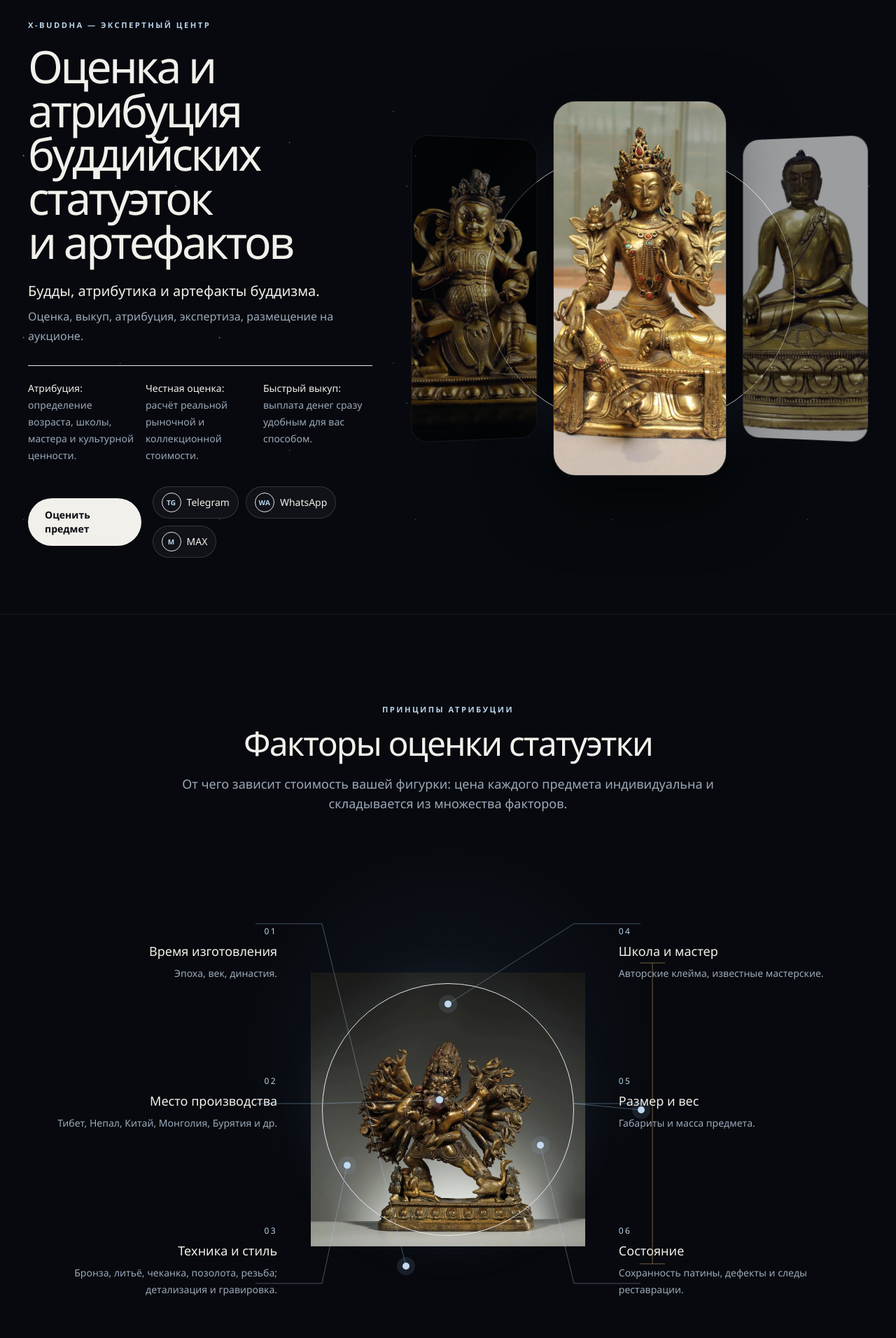
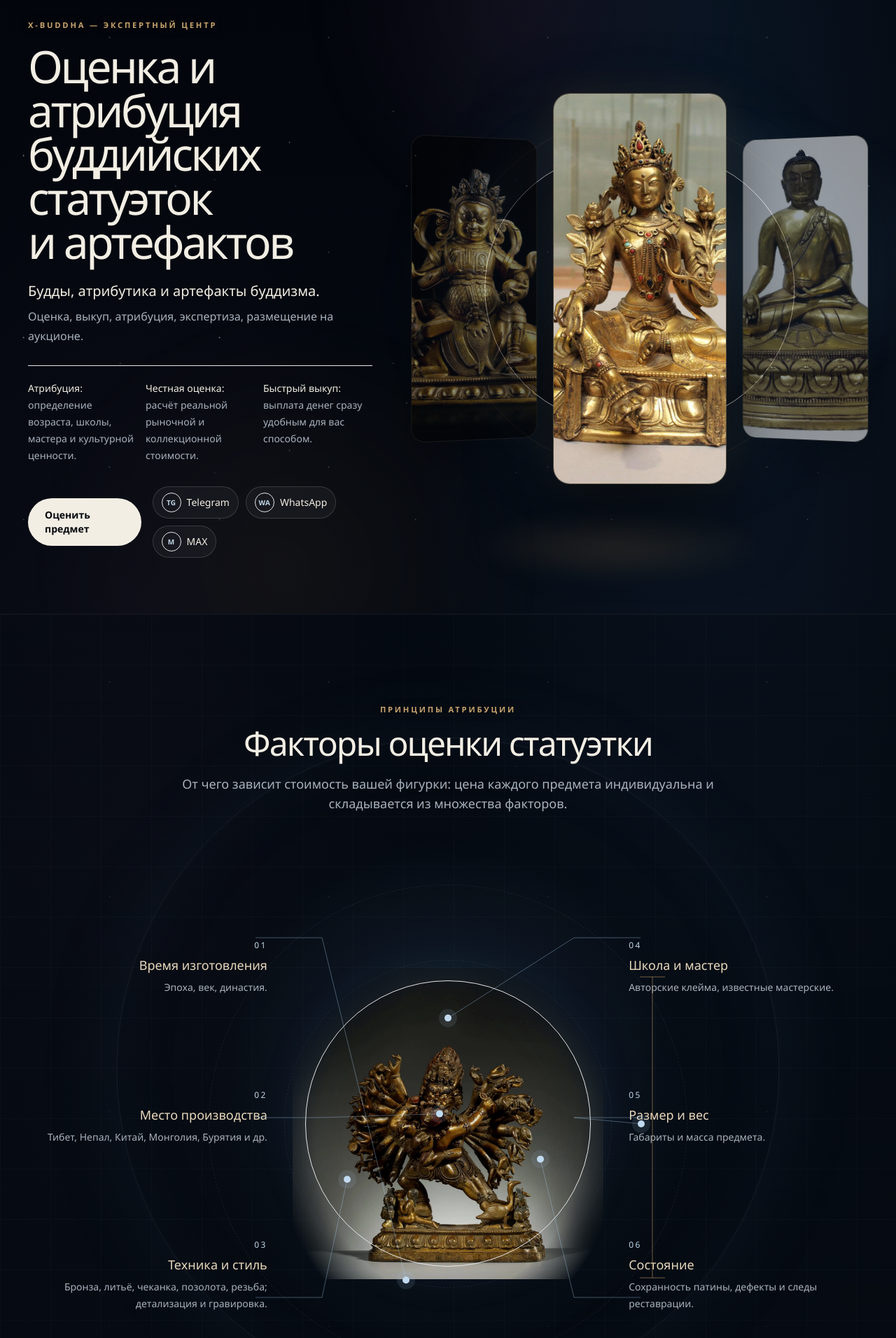
Before and after one commit to serfman/x-buddha, a Next.js app: page / in a window 1280 px wide. Shown: the part 100-2012 px from the top of the page at 70% size. Built offline with nearby package versions, Linux system fonts and the light colour scheme.

Commit message:
Refine X-Buddha art direction

```diff
--- a/src/app/globals.css
+++ b/src/app/globals.css
@@ -3,14 +3,14 @@
 @tailwind utilities;
 
 :root {
-  --color-bg-primary: #07090e;
-  --color-bg-secondary: #0c1119;
-  --color-text-primary: #f1f0eb;
-  --color-text-muted: #9ca9b9;
-  --color-accent-cold: #b7d2e8;
-  --color-accent-bronze: #a77c4e;
-  --color-border: rgba(190, 210, 230, 0.13);
-  --shadow-glow: 0 0 42px rgba(154, 194, 226, 0.14);
+  --color-bg-primary: #04070c;
+  --color-bg-secondary: #09111c;
+  --color-text-primary: #f2eee4;
+  --color-text-muted: #a9b2bd;
+  --color-accent-cold: #bfd5e7;
+  --color-accent-bronze: #b28a55;
+  --color-border: rgba(196, 173, 132, 0.15);
+  --shadow-glow: 0 0 54px rgba(154, 194, 226, 0.15);
   --radius-sm: 0.75rem;
   --radius-md: 1.25rem;
   --radius-lg: 2rem;
@@ -19,11 +19,11 @@
 
 * { box-sizing: border-box; }
 html { scroll-behavior: smooth; background: var(--color-bg-primary); }
-body { margin: 0; overflow-x: hidden; background: var(--color-bg-primary); color: var(--color-text-primary); font-family: Manrope, "Segoe UI", Arial, sans-serif; text-rendering: optimizeLegibility; }
+body { margin: 0; overflow-x: hidden; background: #03060b; color: var(--color-text-primary); font-family: Manrope, "Segoe UI", Arial, sans-serif; text-rendering: optimizeLegibility; }
 ::selection { background: rgba(183, 210, 232, .25); color: white; }
 :focus-visible { outline: 2px solid var(--color-accent-cold); outline-offset: 3px; }
 
-.eyebrow { font-size: .7rem; line-height: 1rem; font-weight: 600; letter-spacing: .22em; text-transform: uppercase; color: var(--color-accent-cold); }
+.eyebrow { font-size: .7rem; line-height: 1rem; font-weight: 600; letter-spacing: .25em; text-transform: uppercase; color: #c7a36d; text-shadow: 0 0 24px rgba(190, 145, 80, .22); }
 .star-field {
   opacity: .45;
   background-image:
@@ -33,6 +33,231 @@ body { margin: 0; overflow-x: hidden; background: var(--color-bg-primary); color
     radial-gradient(circle at 88% 69%, rgba(255,255,255,.55) 0 1px, transparent 1.2px);
   background-size: 280px 260px, 330px 310px, 390px 360px, 470px 440px;
   mask-image: linear-gradient(to bottom, black 0%, rgba(0,0,0,.8) 70%, transparent 100%);
+}
+
+.home-exhibition {
+  position: relative;
+  isolation: isolate;
+  background:
+    radial-gradient(ellipse at 80% 5%, rgba(31, 68, 107, .24), transparent 31%),
+    radial-gradient(ellipse at 15% 28%, rgba(82, 53, 87, .09), transparent 24%),
+    linear-gradient(180deg, #02050b 0%, #060b13 29%, #070c13 58%, #04070b 100%);
+}
+.home-exhibition::before {
+  content: "";
+  position: absolute;
+  inset: 0;
+  z-index: -1;
+  pointer-events: none;
+  opacity: .2;
+  background-image:
+    radial-gradient(circle, rgba(255,255,255,.72) 0 1px, transparent 1.35px),
+    radial-gradient(circle, rgba(184,211,234,.5) 0 1px, transparent 1.25px);
+  background-position: 0 0, 91px 147px;
+  background-size: 313px 307px, 431px 419px;
+  mask-image: linear-gradient(to bottom, black 0%, rgba(0,0,0,.68) 36%, rgba(0,0,0,.24) 72%, transparent 100%);
+}
+
+.hero-exhibition::before {
+  content: "";
+  position: absolute;
+  inset: -10%;
+  pointer-events: none;
+  background:
+    radial-gradient(ellipse at 73% 48%, rgba(78, 131, 175, .22), transparent 25%),
+    radial-gradient(ellipse at 57% 16%, rgba(104, 63, 106, .12), transparent 25%),
+    radial-gradient(ellipse at 35% 86%, rgba(159, 117, 66, .07), transparent 26%);
+  filter: blur(8px);
+}
+.hero-exhibition::after {
+  content: "";
+  position: absolute;
+  inset: auto 13% 2.5rem 51%;
+  height: 7rem;
+  pointer-events: none;
+  background: radial-gradient(ellipse, rgba(192, 151, 91, .17), transparent 66%);
+  filter: blur(13px);
+}
+
+.statue-gallery::before {
+  content: "";
+  position: absolute;
+  inset: 7% 9% 4%;
+  border: 1px solid rgba(201, 168, 116, .14);
+  border-radius: 50%;
+  box-shadow: inset 0 0 80px rgba(124, 170, 208, .08), 0 0 120px rgba(94, 139, 181, .12);
+  pointer-events: none;
+}
+.statue-gallery__frame {
+  border-color: rgba(199, 169, 120, .17);
+  box-shadow: 0 26px 70px rgba(0,0,0,.48), inset 0 0 0 1px rgba(255,255,255,.035);
+}
+.statue-gallery__frame--active {
+  border-color: rgba(208, 175, 119, .36);
+  box-shadow: 0 42px 110px rgba(0,0,0,.68), 0 0 54px rgba(186, 144, 81, .12), inset 0 0 0 1px rgba(255,239,207,.05);
+}
+.statue-gallery__frame--active::after {
+  content: "";
+  position: absolute;
+  inset: 0;
+  pointer-events: none;
+  background: linear-gradient(115deg, rgba(255,245,220,.1), transparent 21%, transparent 73%, rgba(150,194,231,.055));
+  mix-blend-mode: screen;
+}
+
+.evaluation-lab {
+  background:
+    linear-gradient(rgba(171,203,229,.025) 1px, transparent 1px),
+    linear-gradient(90deg, rgba(171,203,229,.025) 1px, transparent 1px),
+    radial-gradient(ellipse at 50% 56%, rgba(38, 81, 117, .18), transparent 38%),
+    linear-gradient(180deg, rgba(4,9,16,.3), rgba(5,10,17,.76));
+  background-size: 72px 72px, 72px 72px, auto, auto;
+}
+.evaluation-lab::before {
+  content: "";
+  position: absolute;
+  inset: 11rem 50% auto;
+  width: min(74vw, 960px);
+  aspect-ratio: 1;
+  transform: translateX(-50%);
+  border: 1px solid rgba(171,204,232,.09);
+  border-radius: 50%;
+  box-shadow: 0 0 130px rgba(91,141,181,.08), inset 0 0 110px rgba(73,116,153,.05);
+  pointer-events: none;
+}
+.evaluation-lab__diagram::before,
+.evaluation-lab__diagram::after {
+  content: "";
+  position: absolute;
+  left: 50%;
+  top: 50%;
+  border: 1px dashed rgba(181,210,233,.09);
+  border-radius: 50%;
+  transform: translate(-50%, -50%);
+  pointer-events: none;
+}
+.evaluation-lab__diagram::before { width: 57%; aspect-ratio: 1; }
+.evaluation-lab__diagram::after { width: 39%; aspect-ratio: 1; }
+.evaluation-lab__specimen::after {
+  content: "";
+  position: absolute;
+  inset: 77% 17% 7%;
+  z-index: -1;
+  border-radius: 50%;
+  background: radial-gradient(ellipse, rgba(197,154,92,.24), transparent 68%);
+  filter: blur(13px);
+}
+.artifact-specimen-image {
+  filter: saturate(1.08) contrast(1.13) brightness(.88) drop-shadow(0 30px 30px rgba(0,0,0,.65)) drop-shadow(0 0 24px rgba(190,147,84,.13));
+  mask-image: radial-gradient(ellipse at 50% 57%, black 47%, rgba(0,0,0,.92) 60%, transparent 78%);
+}
+.evaluation-lab h3 { color: #e8d8bd; }
+
+.process-orbit {
+  background:
+    radial-gradient(ellipse at 12% 20%, rgba(55,91,126,.12), transparent 28%),
+    radial-gradient(ellipse at 82% 73%, rgba(113,78,50,.07), transparent 27%),
+    linear-gradient(180deg, rgba(7,13,21,.74), rgba(4,9,15,.55));
+}
+.process-orbit__steps::after {
+  content: "";
+  position: absolute;
+  left: 1.75rem;
+  top: 2rem;
+  bottom: 2rem;
+  width: 1px;
+  background: linear-gradient(to bottom, rgba(198,162,108,.42), rgba(156,193,223,.13), transparent);
+  pointer-events: none;
+}
+.process-orbit__steps li { z-index: 1; }
+.process-orbit__steps li > span {
+  background: transparent;
+  color: rgba(208,178,131,.8);
+  text-shadow: 0 0 34px rgba(183,139,77,.25);
+}
+
+.museum-video {
+  background: radial-gradient(ellipse at 72% 42%, rgba(46,87,124,.13), transparent 35%);
+}
+.museum-video__frame {
+  border-color: rgba(199,164,109,.24);
+  box-shadow: 0 34px 95px rgba(0,0,0,.56), 0 0 0 9px rgba(190,154,96,.025), 0 0 0 10px rgba(195,164,116,.09);
+}
+.museum-video__frame::after {
+  content: "";
+  position: absolute;
+  inset: 0;
+  pointer-events: none;
+  box-shadow: inset 0 0 70px rgba(0,0,0,.55);
+}
+
+.final-exhibition { background: #02050a; }
+.final-exhibition__himalayas {
+  object-position: center 48%;
+  filter: saturate(.64) contrast(1.11) brightness(.58) sepia(.08);
+}
+.final-exhibition::before {
+  content: "";
+  position: absolute;
+  inset: 0;
+  z-index: 1;
+  pointer-events: none;
+  background:
+    radial-gradient(ellipse at 69% 13%, rgba(109,149,183,.13), transparent 24%),
+    linear-gradient(180deg, rgba(2,5,10,.13) 0%, rgba(3,7,12,.03) 30%, rgba(7,10,13,.56) 57%, rgba(4,6,9,.94) 100%);
+}
+.final-exhibition::after {
+  content: "";
+  position: absolute;
+  inset: 42% -10% auto;
+  z-index: 2;
+  height: 36%;
+  pointer-events: none;
+  background:
+    radial-gradient(ellipse at 28% 50%, rgba(212,218,218,.16), transparent 32%),
+    radial-gradient(ellipse at 70% 50%, rgba(185,196,201,.17), transparent 34%);
+  filter: blur(24px);
+}
+.final-exhibition > div:not(.final-exhibition__thangka) { z-index: 3; }
+.final-exhibition__thangka {
+  z-index: 4;
+  border-color: rgba(213,178,119,.34);
+  box-shadow: 0 40px 95px rgba(0,0,0,.72), 0 0 0 8px rgba(105,74,39,.28), 0 0 50px rgba(201,154,89,.12);
+}
+.final-exhibition__thangka::before {
+  content: "";
+  position: absolute;
+  inset: -5% auto 18% -41%;
+  width: 74%;
+  z-index: 2;
+  opacity: .38;
+  transform: rotate(-6deg);
+  background: url('/seed_photos/footer_2026-07-31 15.49.49.jpeg') center/cover no-repeat;
+  border: 1px solid rgba(211,177,119,.28);
+  box-shadow: 0 25px 60px rgba(0,0,0,.7);
+}
+
+@media (min-width: 1024px) {
+  .process-orbit__steps::after { left: 0; right: 0; top: 2rem; bottom: auto; width: auto; height: 1px; background: linear-gradient(to right, rgba(198,162,108,.42), rgba(156,193,223,.2), transparent); }
+}
+
+@media (max-width: 767px) {
+  .hero-exhibition::after { inset-inline: 12%; }
+  .evaluation-lab { background-size: 48px 48px, 48px 48px, auto, auto; }
+  .final-exhibition__himalayas { object-position: 58% center; }
+  .final-exhibition::after {
+    inset: 25% -7% auto auto;
+    width: 54%;
+    height: 45%;
+    opacity: .3;
+    background:
+      linear-gradient(180deg, rgba(4,7,11,.08), rgba(4,7,11,.6)),
+      url('/seed_photos/footer_2026-07-31 15.49.49.jpeg') center/cover no-repeat;
+    border: 1px solid rgba(205,170,112,.2);
+    box-shadow: 0 26px 65px rgba(0,0,0,.58);
+    filter: none;
+    transform: rotate(3deg);
+  }
 }
 .article-body { color: var(--color-text-muted); font-size: 1.05rem; line-height: 1.85; }
 .article-body section + section { margin-top: 3rem; }
--- a/src/app/page.tsx
+++ b/src/app/page.tsx
@@ -9,5 +9,5 @@ import { site } from "@/data/site";
 export const metadata: Metadata = { title: "Оценка буддийских статуэток", description: "Оценка, выкуп, атрибуция, экспертиза и размещение буддийских артефактов на аукционе." };
 
 export default function Home() {
-  return <main><HeroSection /><EvaluationFactorsSection /><EvaluationProcessSection /><VideoSection url={site.rutubeUrl} /><FinalSection /></main>;
+  return <main className="home-exhibition"><HeroSection /><EvaluationFactorsSection /><EvaluationProcessSection /><VideoSection url={site.rutubeUrl} /><FinalSection /></main>;
 }
--- a/src/components/sections/EvaluationFactorsSection.tsx
+++ b/src/components/sections/EvaluationFactorsSection.tsx
@@ -17,16 +17,16 @@ function FactorCopy({ index }: { index: number }) {
 
 export function EvaluationFactorsSection() {
   return (
-    <section id="evaluation" className="relative overflow-hidden border-t border-white/[0.06] py-24 sm:py-32">
+    <section id="evaluation" className="evaluation-lab relative overflow-hidden border-t border-white/[0.06] py-24 sm:py-32">
       <div className="absolute inset-0 bg-[radial-gradient(circle_at_50%_52%,rgba(109,151,190,.1),transparent_34%)]" aria-hidden="true" />
       <Container className="relative">
         <SectionHeading eyebrow="Принципы атрибуции" title="Факторы оценки статуэтки" description="От чего зависит стоимость вашей фигурки: цена каждого предмета индивидуальна и складывается из множества факторов." align="center" />
 
-        <div className="relative mt-16 hidden min-h-[720px] grid-cols-[1fr_1.1fr_1fr] items-center gap-12 lg:grid">
+        <div className="evaluation-lab__diagram relative mt-16 hidden min-h-[760px] grid-cols-[1fr_1.3fr_1fr] items-center gap-9 lg:grid">
           <div className="z-10 flex h-[610px] flex-col justify-between py-9 text-right">{[0, 1, 2].map((index) => <FactorCopy key={index} index={index} />)}</div>
-          <div className="relative z-10 mx-auto aspect-square w-full max-w-[520px]">
+          <div className="evaluation-lab__specimen relative z-10 mx-auto aspect-square w-full max-w-[590px]">
             <div className="absolute inset-[4%] rounded-full border border-cold/15 shadow-[0_0_80px_rgba(137,181,219,.1)]" />
-            <Image src={centerImage} alt="Центральная статуэтка для схемы факторов оценки" fill sizes="520px" className="object-contain mix-blend-lighten" />
+            <Image src={centerImage} alt="Центральная статуэтка для схемы факторов оценки" fill sizes="590px" className="artifact-specimen-image object-contain mix-blend-lighten" />
           </div>
           <div className="z-10 flex h-[610px] flex-col justify-between py-9">{[3, 4, 5].map((index) => <FactorCopy key={index} index={index} />)}</div>
           <svg viewBox="0 0 1200 720" className="pointer-events-none absolute inset-0 z-20 h-full w-full" aria-hidden="true">
@@ -43,9 +43,9 @@ export function EvaluationFactorsSection() {
         </div>
 
         <div className="mt-12 lg:hidden">
-          <div className="relative mx-auto aspect-square w-full max-w-[560px]">
+          <div className="evaluation-lab__specimen relative mx-auto aspect-square w-full max-w-[560px]">
             <div className="absolute inset-[6%] rounded-full border border-cold/15" />
-            <Image src={centerImage} alt="Статуэтка с маркерами факторов оценки" fill sizes="(max-width: 768px) 95vw, 560px" className="object-contain mix-blend-lighten" />
+            <Image src={centerImage} alt="Статуэтка с маркерами факторов оценки" fill sizes="(max-width: 768px) 95vw, 560px" className="artifact-specimen-image object-contain mix-blend-lighten" />
             {evaluationFactors.map((factor) => <span key={factor.number} className="absolute z-10 grid size-8 -translate-x-1/2 -translate-y-1/2 place-items-center rounded-full border border-cold/50 bg-ink/85 text-[11px] font-medium text-cold shadow-[0_0_18px_rgba(164,201,233,.18)]" style={{ left: `${factor.point.x}%`, top: `${factor.point.y}%` }}>{factor.number}</span>)}
           </div>
           <div className="mt-8 grid gap-x-8 gap-y-7 sm:grid-cols-2">{evaluationFactors.map((_, index) => <FactorCopy key={index} index={index} />)}</div>
--- a/src/components/sections/EvaluationProcessSection.tsx
+++ b/src/components/sections/EvaluationProcessSection.tsx
@@ -10,10 +10,10 @@ const steps = [
 
 export function EvaluationProcessSection() {
   return (
-    <section id="process" className="border-t border-white/[0.06] bg-panel/40 py-24 sm:py-32">
+    <section id="process" className="process-orbit relative overflow-hidden border-t border-white/[0.06] py-24 sm:py-32">
       <Container>
         <SectionHeading eyebrow="Три простых шага" title="Как узнать стоимость прямо сейчас?" description="Вам не нужно никуда ехать. Оценка проходит полностью онлайн." />
-        <ol className="relative mt-14 grid gap-8 lg:grid-cols-3 lg:gap-0">
+        <ol className="process-orbit__steps relative mt-14 grid gap-8 lg:grid-cols-3 lg:gap-0">
           <span className="absolute left-0 right-0 top-8 hidden h-px bg-gradient-to-r from-cold/45 via-cold/20 to-transparent lg:block" aria-hidden="true" />
           {steps.map((step, index) => (
             <li key={step} className="relative pr-7 lg:pr-14">
--- a/src/components/sections/HeroSection.tsx
+++ b/src/components/sections/HeroSection.tsx
@@ -7,7 +7,7 @@ import { site } from "@/data/site";
 
 export function HeroSection() {
   return (
-    <section className="relative flex min-h-svh items-center overflow-hidden pb-16 pt-28 sm:pt-32 lg:pb-20" aria-labelledby="hero-title">
+    <section className="hero-exhibition relative flex min-h-svh items-center overflow-hidden pb-16 pt-28 sm:pt-32 lg:pb-20" aria-labelledby="hero-title">
       <div className="star-field absolute inset-0" aria-hidden="true" />
       <div className="absolute -left-32 top-1/4 h-96 w-96 rounded-full bg-cold/[0.06] blur-3xl" aria-hidden="true" />
       <Container className="relative grid items-center gap-12 lg:grid-cols-[.86fr_1.14fr] lg:gap-8 xl:gap-14">
--- a/src/components/sections/VideoSection.tsx
+++ b/src/components/sections/VideoSection.tsx
@@ -7,11 +7,11 @@ export function VideoSection({ url }: { url: string }) {
   const [active, setActive] = useState(false);
   const canPlay = Boolean(url);
   return (
-    <section className="border-t border-white/[0.06] py-24 sm:py-32" aria-labelledby="video-title">
+    <section className="museum-video relative overflow-hidden border-t border-white/[0.06] py-24 sm:py-32" aria-labelledby="video-title">
       <Container>
         <div className="grid items-end gap-8 lg:grid-cols-[.65fr_1.35fr] lg:gap-14">
           <div><p className="eyebrow">Видеоэкспозиция</p><h2 id="video-title" className="mt-4 text-balance text-3xl font-medium tracking-[-.04em] text-milk sm:text-4xl lg:text-5xl">Методы оценки бронзовых фигур Азии</h2><p className="mt-5 leading-7 text-muted">На что обращает внимание специалист при первичном осмотре предмета.</p></div>
-          <div className="relative aspect-video overflow-hidden rounded-[1.5rem] border border-white/10 bg-[radial-gradient(circle_at_50%_40%,rgba(143,178,210,.13),transparent_35%),#090c13]">
+          <div className="museum-video__frame relative aspect-video overflow-hidden rounded-[1rem] border border-white/10 bg-[radial-gradient(circle_at_50%_40%,rgba(143,178,210,.13),transparent_35%),#090c13]">
             {active && canPlay ? <iframe src={url} title="Методы оценки бронзовых фигур Азии" allow="fullscreen; picture-in-picture" className="absolute inset-0 h-full w-full" /> : (
               <button type="button" disabled={!canPlay} onClick={() => setActive(true)} className="group absolute inset-0 flex flex-col items-center justify-center gap-4 text-milk disabled:cursor-default" aria-label={canPlay ? "Воспроизвести видео" : "Видео скоро появится"}>
                 <span className="grid size-20 place-items-center rounded-full border border-cold/40 bg-cold/[0.08] transition group-enabled:hover:scale-105 group-enabled:hover:bg-cold/[0.14]"><span className="ml-1 block h-0 w-0 border-y-[9px] border-l-[14px] border-y-transparent border-l-milk" /></span>
--- a/src/components/slider/StatueSlider.tsx
+++ b/src/components/slider/StatueSlider.tsx
@@ -22,17 +22,17 @@ export function StatueSlider({ images }: { images: string[] }) {
   if (!hasImages) return <div className="aspect-[4/5] rounded-[2rem] border border-white/10 bg-white/[0.03]" aria-label="Изображения скоро появятся" />;
 
   return (
-    <div className="relative mx-auto w-full max-w-[780px]" aria-roledescription="автоматическая карусель" aria-label="Буддийские статуэтки">
+    <div className="statue-gallery relative mx-auto w-full max-w-[780px]" aria-roledescription="автоматическая карусель" aria-label="Буддийские статуэтки">
       <div className="pointer-events-none absolute left-1/2 top-1/2 size-[68%] -translate-x-1/2 -translate-y-1/2 rounded-full border border-cold/20 shadow-[0_0_110px_rgba(149,190,230,.14)]" />
       <div className="hidden h-[570px] grid-cols-[.82fr_1.12fr_.82fr] items-center gap-3 md:grid xl:gap-5">
         {visible.map((src, index) => (
-          <div key={`${active}-${index}`} className={`relative overflow-hidden border border-white/10 bg-black/30 transition-all duration-1000 ${index === 1 ? "z-10 h-[94%] rounded-[2rem] shadow-[0_34px_90px_rgba(0,0,0,.55)]" : "h-[76%] rounded-[1.5rem] opacity-60 [transform:perspective(700px)_rotateY(var(--turn))]"}`} style={{ "--turn": index === 0 ? "8deg" : "-8deg" } as React.CSSProperties}>
+          <div key={`${active}-${index}`} className={`statue-gallery__frame relative overflow-hidden border bg-black/30 transition-all duration-1000 ${index === 1 ? "statue-gallery__frame--active z-10 h-[98%] rounded-[1.5rem]" : "h-[76%] rounded-[1.25rem] opacity-55 [transform:perspective(700px)_rotateY(var(--turn))]"}`} style={{ "--turn": index === 0 ? "8deg" : "-8deg" } as React.CSSProperties}>
             <Image src={src} alt={`Буддийский артефакт, кадр ${active + index + 1}`} fill sizes="(max-width: 1200px) 25vw, 280px" className="object-cover" priority={active === 0} />
             <div className="absolute inset-0 bg-gradient-to-t from-ink/70 via-transparent to-transparent" />
           </div>
         ))}
       </div>
-      <div className="relative mx-auto aspect-[4/5] max-h-[430px] overflow-hidden rounded-[1.6rem] border border-white/10 bg-black/30 md:hidden">
+      <div className="statue-gallery__frame statue-gallery__frame--active relative mx-auto aspect-[4/5] max-h-[430px] overflow-hidden rounded-[1.35rem] border bg-black/30 md:hidden">
         <Image src={images[active]} alt={`Буддийский артефакт, кадр ${active + 1}`} fill sizes="(max-width: 767px) 88vw" className="object-cover transition-opacity duration-700" priority />
         <div className="absolute inset-0 bg-gradient-to-t from-ink/50 via-transparent to-transparent" />
       </div>
--- a/src/lib/assets.ts
+++ b/src/lib/assets.ts
@@ -4,6 +4,8 @@ export const sliderImages = Array.from(
 );
 
 export const centerImage = "/seed_photos/center.jpeg";
+
+export const himalayaImage = "/seed_photos/himalayas-starry-night.jpg";
 
 export const footerImages = [
   "/seed_photos/footer_2026-07-31 15.49.40.jpeg",
```
Also changed, not shown: src/components/sections/FinalSection.tsx (+4 -4 lines), public/seed_photos/ATTRIBUTION.txt (added), 1 other file (tests, documents, lock files or other folders).
